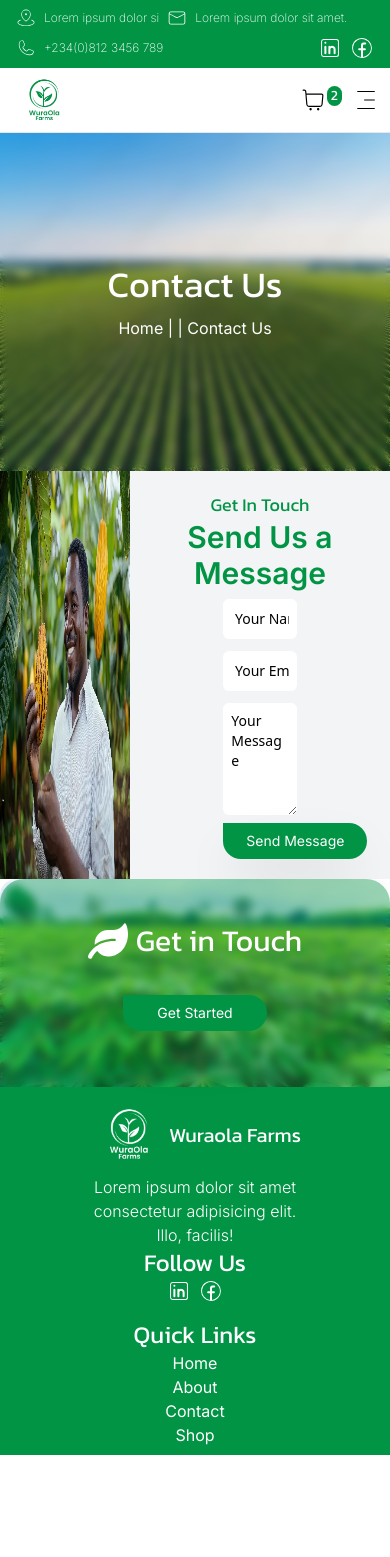
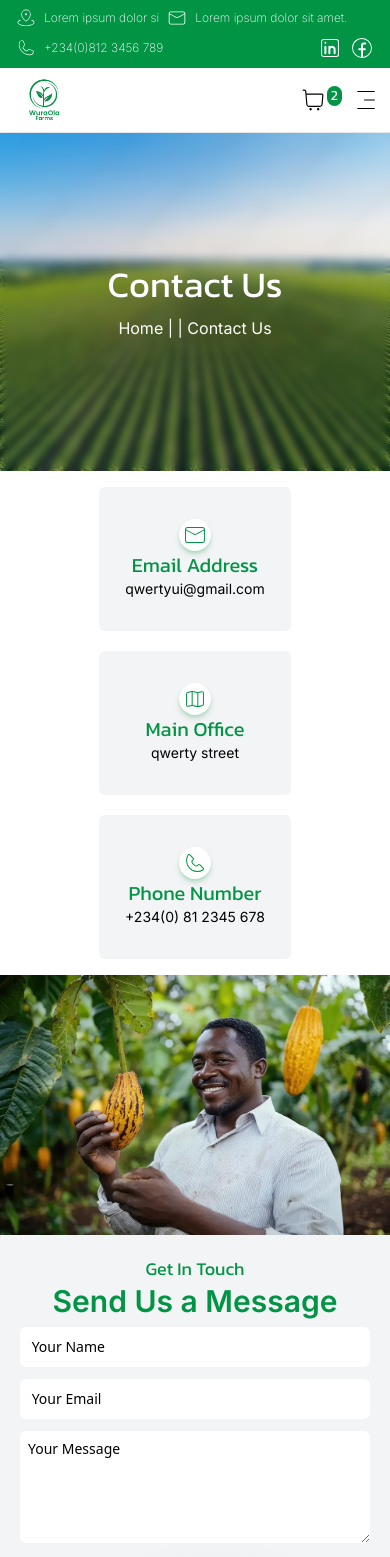
Before and after one commit to OlaiwonAbdullahi/WuraOla-Farms, a React (Vite) app: page /contact in a window 390 px wide. Shown: the top 1557 px of the page. Before the commit the page ends 1455 px from the top, so only its background shows below. Built offline with nearby package versions, Linux system fonts and the light colour scheme.

Commit message:
update ContactForm.jsx and Contact.jsx

```diff
--- a/src/components/ContactForm.jsx
+++ b/src/components/ContactForm.jsx
@@ -2,7 +2,7 @@ import farmer from "../assets/farmer.jpg";
 import Button from "../components/Button";
 const ContactForm = () => {
   return (
-    <div className=" flex">
+    <div className=" flex flex-col md:flex-row">
       <div className=" basis-1/3">
         <img src={farmer} alt="" className="w-full h-full" />
       </div>
@@ -22,22 +22,22 @@ const ContactForm = () => {
           <input
             type="text"
             placeholder=" Your Name"
-            className=" w-1/3 h-10 rounded-md text-sm p-2 focus:outline-none text-black placeholder:text-black"
+            className=" md:w-1/3 w-full h-10 rounded-md text-sm p-2 focus:outline-none text-black placeholder:text-black"
           />
           <input
             type="email"
             placeholder=" Your Email"
-            className=" w-1/3 h-10 rounded-md text-sm p-2 focus:outline-none text-black placeholder:text-black"
+            className=" md:w-1/3 w-full h-10 rounded-md text-sm p-2 focus:outline-none text-black placeholder:text-black"
           />
 
           <textarea
             name=""
             id=""
             placeholder="Your Message"
-            className="w-1/3 h-28  rounded-md text-sm p-2 focus:outline-none text-black placeholder:text-black"
+            className="md:w-1/3 w-full h-28  rounded-md text-sm p-2 focus:outline-none text-black placeholder:text-black"
           />
         </form>
-        <div className=" w-2/6 mx-auto">
+        <div className=" w-2/6 mx-auto p-2">
           <Button>Send Message</Button>
         </div>
       </div>
--- /dev/null
+++ b/src/components/Location.jsx
@@ -0,0 +1,28 @@
+import { CiMail, CiMap, CiPhone } from "react-icons/ci";
+
+const Location = () => {
+  return (
+    <div className=" bg-white p-4 flex md:justify-around items-center gap-5 flex-col md:flex-row justify-center">
+      <div className=" bg-gray-100 p-2 rounded-md w-48 flex flex-col justify-center items-center h-36">
+        <CiMail className=" size-8 text-secondary bg-white p-1 rounded-full shadow-md shadow-secondary/25" />
+        <h2 className="text-xl text-secondary font-kanit ">Email Address</h2>
+        <span className=" text-sm font-inter">qwertyui@gmail.com</span>
+      </div>
+      <div className=" bg-gray-100 p-2 rounded-md w-48 flex flex-col justify-center items-center h-36">
+        <CiMap
+          className=" size-8 text-secondary bg-white p-1 rounded-full
+        shadow-md shadow-secondary/25"
+        />
+        <h2 className="text-xl text-secondary font-kanit ">Main Office</h2>
+        <span className=" text-sm font-inter">qwerty street</span>
+      </div>
+      <div className=" bg-gray-100 p-2 rounded-md w-48 flex flex-col justify-center items-center h-36">
+        <CiPhone className=" size-8 text-secondary bg-white p-1 rounded-full shadow-md shadow-secondary/25" />
+        <h2 className="text-xl text-secondary font-kanit ">Phone Number</h2>
+        <span className=" text-sm font-inter">+234(0) 81 2345 678</span>
+      </div>
+    </div>
+  );
+};
+
+export default Location;
--- a/src/pages/Contact.jsx
+++ b/src/pages/Contact.jsx
@@ -1,11 +1,15 @@
 import ContactForm from "../components/ContactForm";
 import ContactHeader from "../components/ContactHeader";
+import Location from "../components/Location";
 
 const Contact = () => {
   return (
     <div>
       <div className="">
         <ContactHeader />
+      </div>
+      <div className="">
+        <Location />
       </div>
       <div className="">
         <ContactForm />
```
